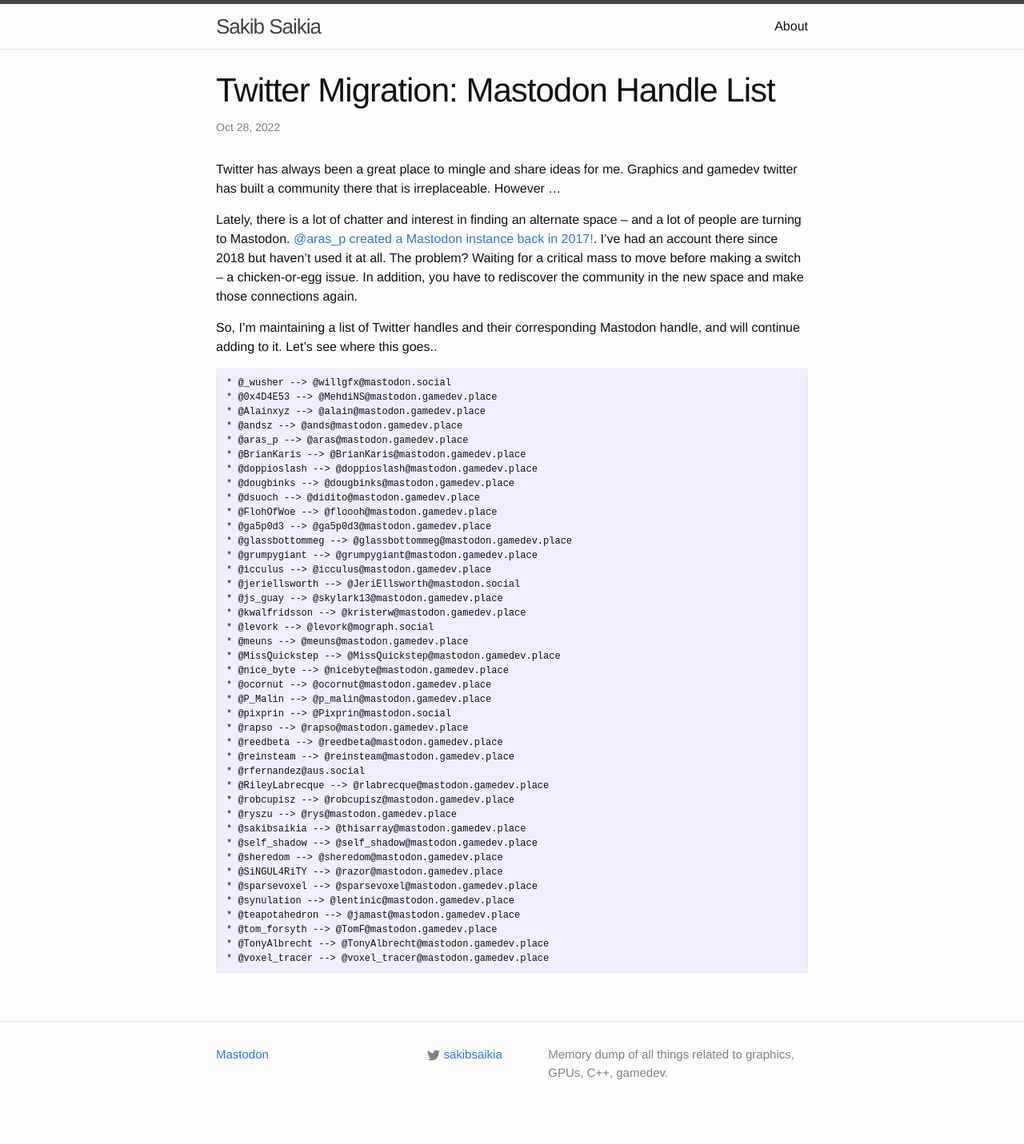
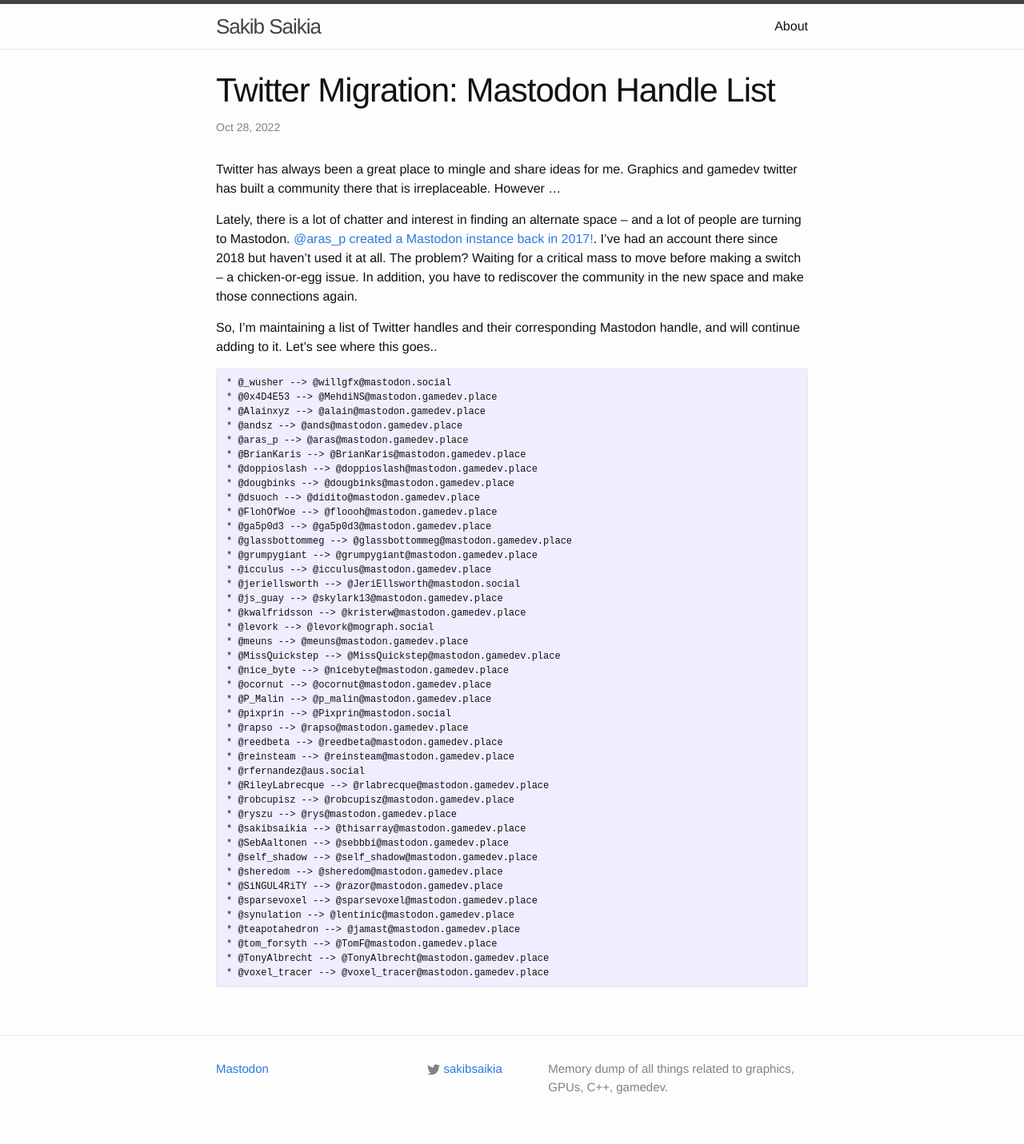
Before and after one commit to SakibSaikia/SakibSaikia.github.io, a Jekyll site: the page built from _posts/2022-10-28-Mastodon-Handle-List.markdown, in a window 1280 px wide. Shown: the whole page at 80% size. Built offline with Jekyll 4.4.1, drawn with Linux system fonts in a browser that asks for light colours.

Commit message:
Update 2022-10-28-Mastodon-Handle-List.markdown

```diff
--- a/_posts/2022-10-28-Mastodon-Handle-List.markdown
+++ b/_posts/2022-10-28-Mastodon-Handle-List.markdown
@@ -45,6 +45,7 @@ So, I'm maintaining a list of Twitter handles and their corresponding Mastodon h
 * @robcupisz --> @robcupisz@mastodon.gamedev.place
 * @ryszu --> @rys@mastodon.gamedev.place
 * @sakibsaikia --> @thisarray@mastodon.gamedev.place
+* @SebAaltonen --> @sebbbi@mastodon.gamedev.place
 * @self_shadow --> @self_shadow@mastodon.gamedev.place
 * @sheredom --> @sheredom@mastodon.gamedev.place
 * @SiNGUL4RiTY --> @razor@mastodon.gamedev.place
```
